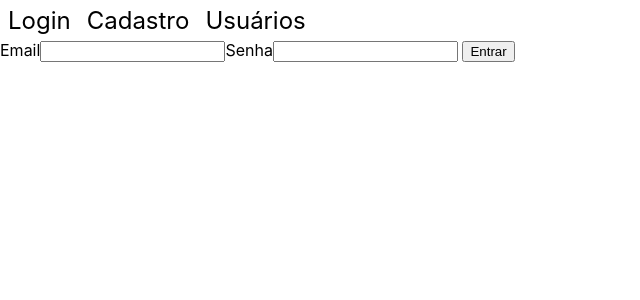
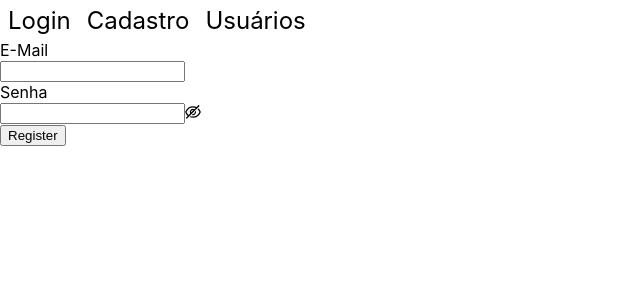
Before and after one commit to fernandochi/KenzieHub, a React (Create React App) app: page /login in a window 1280 px wide. Shown: the top 300 px of the page, without its empty margins (0-640 px from the left). Built offline with nearby package versions, Linux system fonts and the light colour scheme.

Commit message:
Componente login refatorado com Antd. Problema com senha 'exposta', necessário verificar.

```diff
--- a/src/pages/login/index.jsx
+++ b/src/pages/login/index.jsx
@@ -7,10 +7,43 @@ import { useEffect, useState } from "react";
 import { useDispatch } from "react-redux";
 import tryLoginThunk from "../../store/modules/login/thunks";
 
+import { Form, Input, Button } from "antd";
+
 //verificar state global \/
 import { useSelector } from "react-redux";
 
 import { isTokenThunk } from "../../store/modules/token/thunks";
+
+const formItemLayout = {
+  labelCol: {
+    xs: {
+      span: 7,
+    },
+    sm: {
+      span: 4,
+    },
+  },
+  wrapperCol: {
+    xs: {
+      span: 7,
+    },
+    sm: {
+      span: 5,
+    },
+  },
+};
+const tailFormItemLayout = {
+  wrapperCol: {
+    xs: {
+      span: 12,
+      offset: 0,
+    },
+    sm: {
+      span: 8,
+      offset: 4,
+    },
+  },
+};
 
 const Login_form = () => {
   const history = useHistory();
@@ -55,22 +88,65 @@ const Login_form = () => {
       })
       .catch((err) => setAuthentication(false));
   };
+  //antd
+  const [form] = Form.useForm();
+
   return (
     <div>
-      <form onSubmit={handleSubmit(tryLogin)}>
-        <label>Email</label>
+      <Form
+        {...formItemLayout}
+        form={form}
+        name="register"
+        onFinish={tryLogin}
+        scrollToFirstError
+      >
+        <Form.Item
+          name="email"
+          label="E-Mail"
+          rules={[
+            {
+              type: "email",
+              message: "Insira um e-mail válido!",
+            },
+            {
+              required: true,
+              message: "Por favor insira seu e-mail.",
+              whitespace: true,
+            },
+          ]}
+        >
+          <Input />
+        </Form.Item>
+        {/* <label>Email</label>
         <input name="email" ref={register}></input>
-        {errors.email?.message}
-        <label>Senha</label>
+        {errors.email?.message} */}
+        <Form.Item
+          name="password"
+          label="Senha"
+          rules={[
+            {
+              required: true,
+              message: "Por favor insira sua senha.",
+            },
+          ]}
+        >
+          <Input.Password />
+        </Form.Item>
+        {/* <label>Senha</label>
         <input name="password" ref={register}></input>
-        {errors.password?.message}
+        {errors.password?.message} */}
+        <Form.Item {...tailFormItemLayout}>
+          <Button type="primary" htmlType="submit">
+            Register
+          </Button>
+        </Form.Item>
         {isAuthenticated === false ? (
           <span>Login ou senha inválidos.</span>
         ) : (
           <span> </span>
         )}
-        <button type="submit">Entrar</button>
-      </form>
+        {/* <button type="submit">Entrar</button> */}
+      </Form>
     </div>
   );
 };
```
Also changed, not shown: 1 other file (tests, documents, lock files or other folders).
